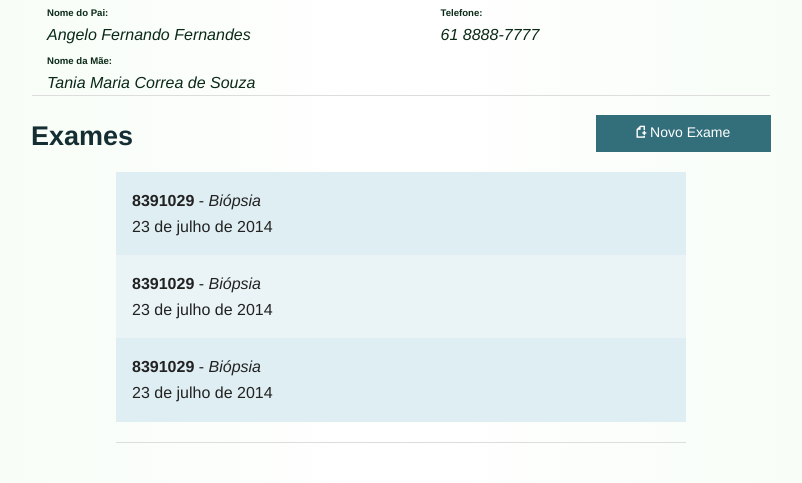
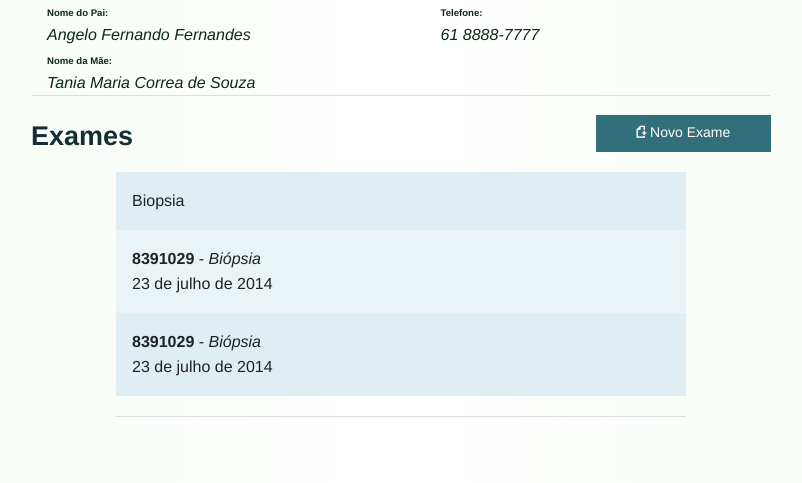
Before and after one commit to rodrigoncalves/anato-hub, a Django app: page /paciente/1 in a window 1280 px wide. Shown: the part 317-800 px from the top of the page, without its empty margins (239-1041 px from the left). Run offline with Django 3.2, Linux system fonts and the light colour scheme; parts of the project's set-up code (start-up, migrations or seed data) failed here and were passed over.

Commit message:
BDD status: finding the results within the list

```diff
--- a/templates/patient_profile.html
+++ b/templates/patient_profile.html
@@ -4,7 +4,8 @@
 
 {% block 'content' %}
 
-
+<html>
+<body>
     <div class="small-15 medium-13 large-13 small-centered columns">
         <p><h2 class="title">Anato - HUB</h2></p>
         <hr>
@@ -51,8 +52,8 @@
         <div class="small-13 small-centered medium-9 medium-centered large-9 large-centered columns">
             <dl class="accordion" data-accordion>
               <dd>
-                <a href="#panel1"><b>8391029</b> - <i>Biópsia</i><br> 23 de julho de 2014</a>
-                <div id="panel1" class="content">
+                <a href="#Biopsia"> Biopsia </a>
+                <div id="Biopsia" class="content">
                     <div class="row">
                         <div class="small-15 medium-9 large-9 columns">
                             <small><b>Status:</b></small><br>
@@ -110,4 +111,6 @@
             <hr>
         </div>
     </div>
+</body>
+</html>
 {% endblock %}
```
Also changed, not shown: core/features/steps/registrationExamination.py (+5 -3 lines), 1 other file.
